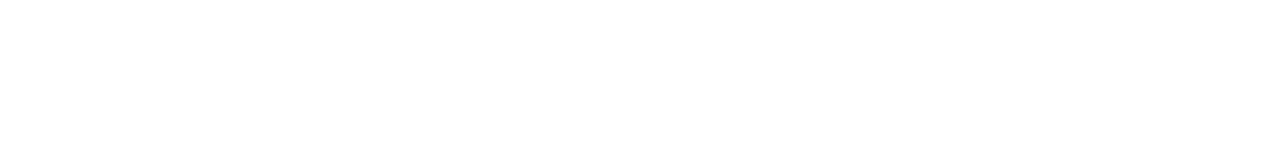
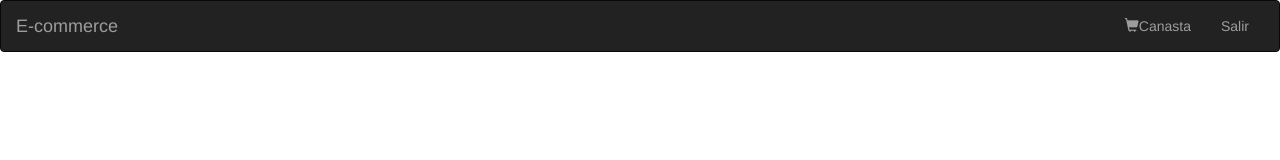
Before and after one commit to stivendiaz/ecomerceBootstrap3, a plain HTML site: page index.html in a window 1280 px wide. Drawn offline with nearby package versions, Linux system fonts and the light colour scheme.

Commit message:
We create the navbar

```diff
--- a/index.html
+++ b/index.html
@@ -11,7 +11,31 @@
 </head>
 
 <body>
+<!-- Navegador -->
+    <nav class="navbar navbar-inverse">
+        <div class="container-fluid">
+            <div class="navbar-header">
+                <button type="button" class="navbar-toggle" data-toggle="collapse" data-target="#myNavbar">
+                    <span class="icon-bar"></span>
+                    <span class="icon-bar"></span>
+                    <span class="icon-bar"></span>
+                </button>
+                <a class="navbar-brand" href="#">E-commerce</a>
+            </div>
+            <div class="collapse navbar-collapse" id="myNavbar">
 
+                <ul class="nav navbar-nav navbar-right">
+                    <li>
+                        <a href="#">
+                            <span class="glyphicon glyphicon-shopping-cart"></span>Canasta</a>
+                    </li>
+                    <li>
+                        <a href="#">Salir</a>
+                    </li>
+                </ul>
+            </div>
+        </div>
+    </nav>
 </body>
 
 </html>
```
